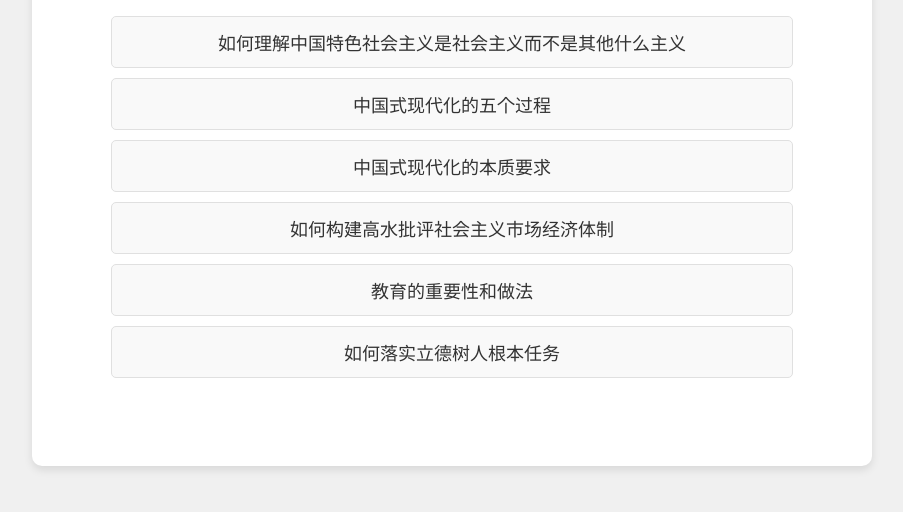
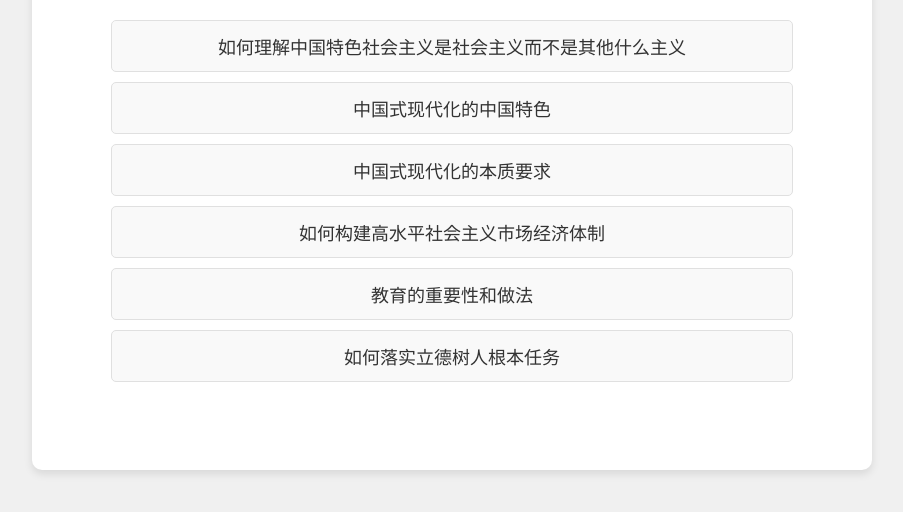
Before and after one commit to Sumo1311/sumo, a plain HTML site: page math/xigai.html in a window 1280 px wide. Shown: the part 250-762 px from the top of the page, without its empty margins (188-1091 px from the left). Drawn offline with Linux system fonts and the light colour scheme; a web font is replaced by a local one.

Commit message:
Site updated: 2025-01-09 16:46:43

```diff
--- a/math/xigai.css
+++ b/math/xigai.css
@@ -1,3 +1,25 @@
+/* 针对小屏幕设备的样式（如手机） */
+@media (max-width: 600px) {
+  body {
+    font-size: 14px;
+  }
+  .container {
+    width: 100%;
+    padding: 10px;
+  }
+}
+
+/* 针对大屏幕设备的样式（如桌面电脑） */
+@media (min-width: 1200px) {
+  body {
+    font-size: 18px;
+  }
+  .container {
+    width: 80%;
+    margin: 0 auto;
+  }
+}
+
 @font-face {
     font-family: 'font';
     src: url('../image/001.ttf') format('truetype');
--- a/math/xigai.html
+++ b/math/xigai.html
@@ -12,9 +12,9 @@
         <h1>默写：</h1>
         <ul class="task-list">
 	<li class="task-item">如何理解中国特色社会主义是社会主义而不是其他什么主义</li>
-	<li class="task-item">中国式现代化的五个过程</li>
+	<li class="task-item">中国式现代化的中国特色</li>
 	<li class="task-item">中国式现代化的本质要求</li>
-	<li class="task-item">如何构建高水批评社会主义市场经济体制</li>
+	<li class="task-item">如何构建高水平社会主义市场经济体制</li>
  	<li class="task-item">教育的重要性和做法</li>
 	<li class="task-item">如何落实立德树人根本任务</li>
         </ul>
```
